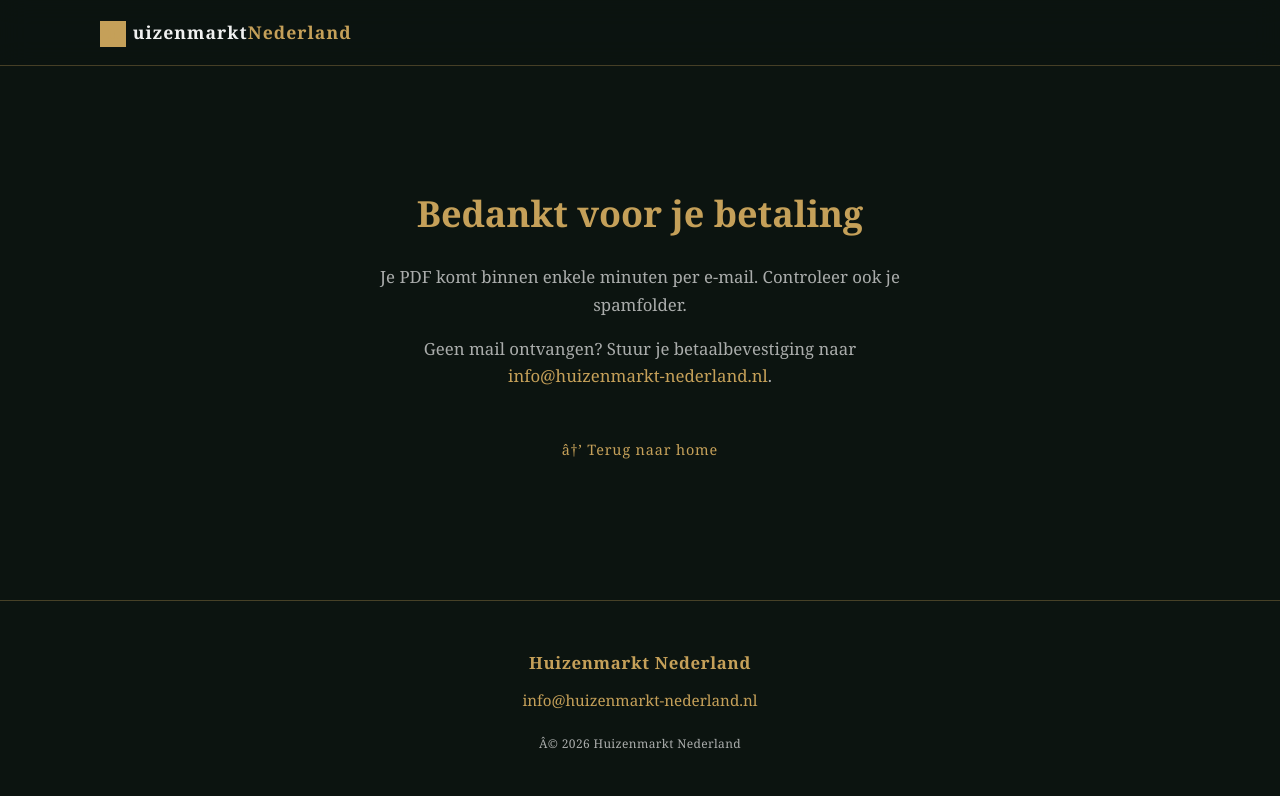
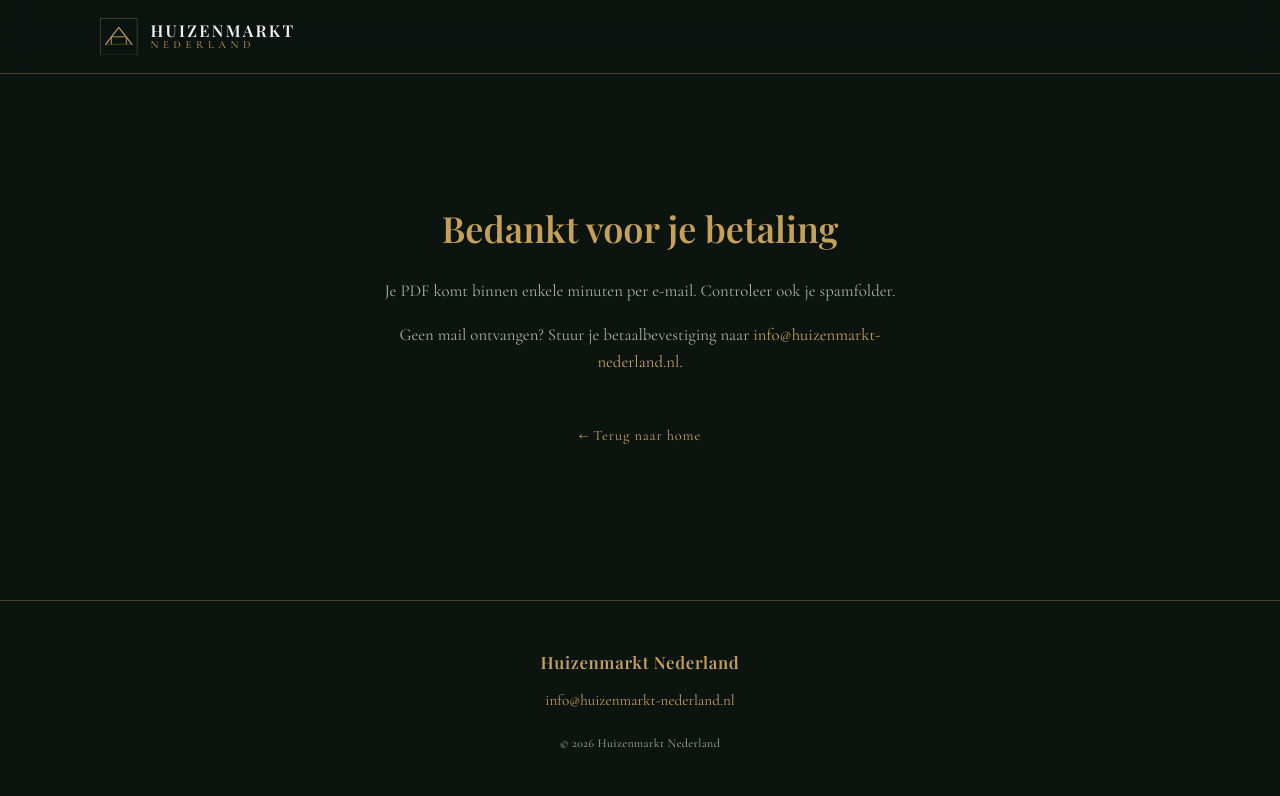
Before and after one commit to Koenpenha/huizenmarkt-nederland-site, a website: page bedankt.html in a window 1280 px wide. Drawn offline with nearby package versions, Linux system fonts and the light colour scheme.

Commit message:
Sync chic logo and fix logo home link for GitHub Pages.

```diff
--- a/bedankt.html
+++ b/bedankt.html
@@ -4,24 +4,46 @@
   <meta charset="utf-8"/>
   <meta name="viewport" content="width=device-width, initial-scale=1"/>
   <link rel="icon" href="assets/favicon.svg" type="image/svg+xml"/>
-  <title>Bedankt â€” Huizenmarkt Nederland</title>
+  <title>Bedankt — Huizenmarkt Nederland</title>
+  <link rel="preconnect" href="https://fonts.googleapis.com"/>
+  <link rel="preconnect" href="https://fonts.gstatic.com" crossorigin/>
+  <link href="https://fonts.googleapis.com/css2?family=Cormorant+Garamond:ital,wght@0,400;0,500;0,600;0,700&family=Playfair+Display:wght@500;600;700&display=swap" rel="stylesheet"/>
   <link rel="stylesheet" href="styles.css"/>
 </head>
 <body>
-  <header class="site-header"><div class="container header-inner"><a class="logo" href="/"><span class="logo-mark">H</span>uizenmarkt<span>Nederland</span></a></div></header>
-  <main class="thanks"><div class="container thanks-box">
+  <header class="site-header">
+    <div class="container header-inner">
+      <a class="logo" href="index.html" aria-label="Huizenmarkt Nederland — naar home">
+        <svg class="logo-emblem" viewBox="0 0 40 40" width="40" height="40" aria-hidden="true" focusable="false">
+          <rect x="0.5" y="0.5" width="39" height="39" fill="none" stroke="currentColor" stroke-width="0.75" opacity="0.4"/>
+          <path d="M6 28 L20 10 L34 28" fill="none" stroke="currentColor" stroke-width="1.15" stroke-linecap="round" stroke-linejoin="round"/>
+          <path d="M12 28 V20 H28 V28" fill="none" stroke="currentColor" stroke-width="0.95"/>
+          <line x1="6" y1="28" x2="34" y2="28" stroke="currentColor" stroke-width="0.65" opacity="0.5"/>
+        </svg>
+        <span class="logo-wordmark">
+          <span class="logo-name">Huizenmarkt</span>
+          <span class="logo-tagline">Nederland</span>
+        </span>
+      </a>
+    </div>
+  </header>
+  <main class="thanks">
+    <div class="container thanks-box">
       <h1>Bedankt voor je betaling</h1>
       <p id="thanks-lead">Je PDF komt binnen enkele minuten per e-mail. Controleer ook je spamfolder.</p>
       <div id="thanks-status" class="thanks-status is-loading" hidden><p id="thanks-status-text">Betaling controleren...</p></div>
       <div id="thanks-download" class="thanks-download" hidden><a id="download-btn" class="btn btn-primary" href="#">Download je PDF</a></div>
       <p id="thanks-support">Geen mail ontvangen? Stuur je betaalbevestiging naar <a href="mailto:info@huizenmarkt-nederland.nl">info@huizenmarkt-nederland.nl</a>.</p>
-    <a class="thanks-back" href="/">â†’ Terug naar home</a>
-  </div></main>
-  <footer class="site-footer"><div class="container footer-inner">
+      <a class="thanks-back" href="index.html">← Terug naar home</a>
+    </div>
+  </main>
+  <footer class="site-footer">
+    <div class="container footer-inner">
       <p class="footer-brand">Huizenmarkt Nederland</p>
       <p class="footer-contact"><a href="mailto:info@huizenmarkt-nederland.nl">info@huizenmarkt-nederland.nl</a></p>
-    <p class="footer-small">Â© 2026 Huizenmarkt Nederland</p>
-  </div></footer>
+      <p class="footer-small">© 2026 Huizenmarkt Nederland</p>
+    </div>
+  </footer>
   <script src="config.js"></script>
   <script src="bedankt.js"></script>
 </body>
--- a/styles.css
+++ b/styles.css
@@ -68,28 +68,53 @@ a:hover { color: #d4b06a; }
 }
 
 .logo {
-  font-family: var(--font-display);
-  font-size: 1.1rem;
-  font-weight: 600;
-  letter-spacing: 0.06em;
+  display: inline-flex;
+  align-items: center;
+  gap: 0.8rem;
   color: var(--text-on-dark);
+  text-decoration: none;
+  transition: color 0.25s ease;
 }
 
-.logo span { color: var(--gold); }
+.logo:hover {
+  color: var(--gold-soft);
+}
 
-.logo-mark {
-  display: inline-flex;
-  align-items: center;
-  justify-content: center;
-  width: 1.65rem;
-  height: 1.65rem;
-  margin-right: 0.4rem;
+.logo-emblem {
+  flex-shrink: 0;
+  width: 2.35rem;
+  height: 2.35rem;
+  color: var(--gold);
+  transition: color 0.25s ease, opacity 0.25s ease;
+}
+
+.logo:hover .logo-emblem {
+  color: #d4b06a;
+}
+
+.logo-wordmark {
+  display: flex;
+  flex-direction: column;
+  gap: 0.12rem;
+  line-height: 1;
+}
+
+.logo-name {
   font-family: var(--font-display);
-  font-size: 0.9rem;
-  font-weight: 700;
-  color: var(--bg-deep);
-  background: var(--gold);
-  vertical-align: middle;
+  font-size: 1.02rem;
+  font-weight: 600;
+  letter-spacing: 0.14em;
+  text-transform: uppercase;
+  color: inherit;
+}
+
+.logo-tagline {
+  font-family: var(--font-body);
+  font-size: 0.68rem;
+  font-weight: 500;
+  letter-spacing: 0.42em;
+  text-transform: uppercase;
+  color: var(--gold-soft);
 }
 
 .nav {
```
Also changed, not shown: index.html (+13 -2 lines), main.js (+12 -0 lines), privacy.html (+12 -1 lines), voorwaarden.html (+12 -1 lines), assets/favicon.svg, assets/logo.svg (added). Lines whose indentation alone changed are shown as unchanged.
